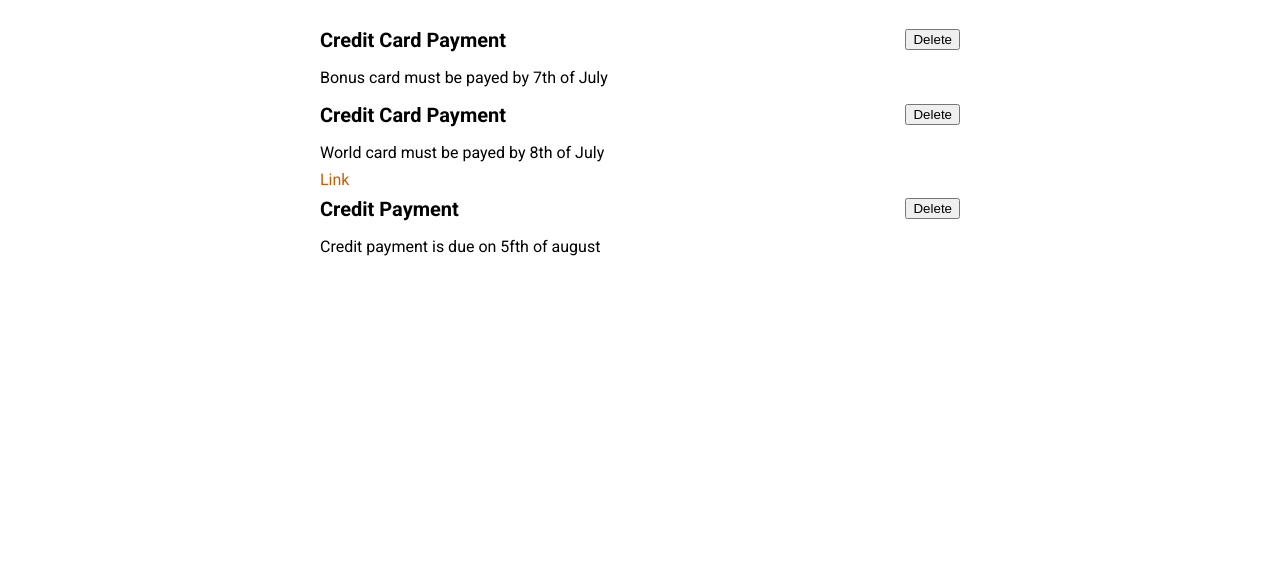
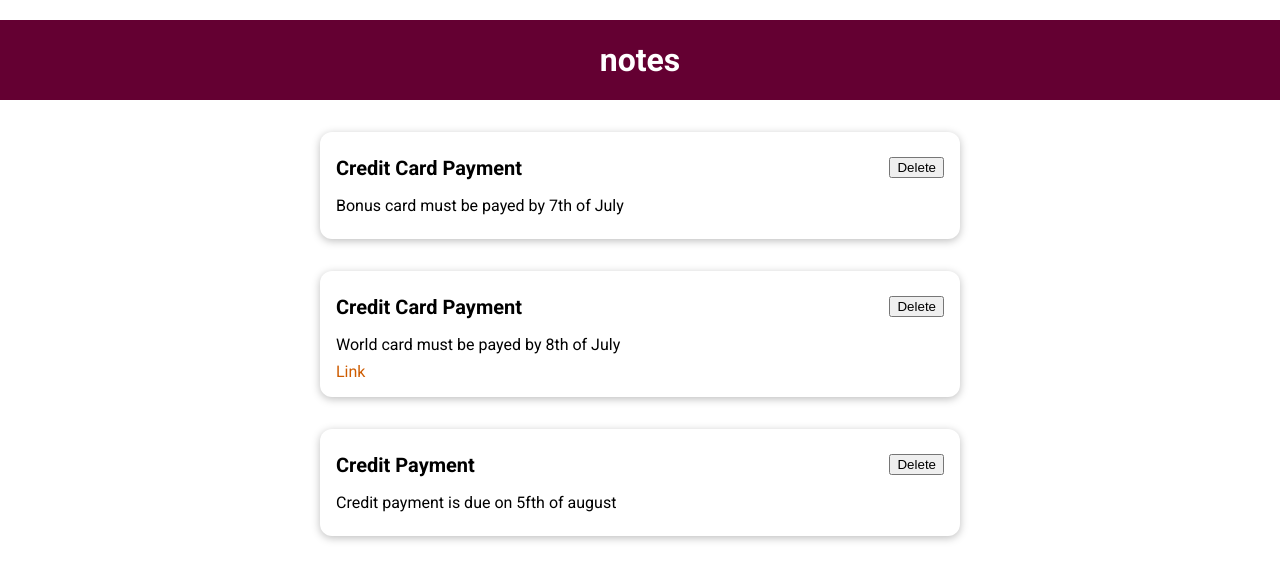
Before and after one commit to erkulm/prj-cmp-01-starting-setup, a Vue app: page / in a window 1280 px wide. Shown: the top 580 px of the page. Built offline with nearby package versions, Linux system fonts and the light colour scheme.

Commit message:
header & base card

```diff
--- a/src/App.vue
+++ b/src/App.vue
@@ -1,11 +1,13 @@
 <template>
     <h2 :value="appname"></h2>
+    <the-header :title="appname"></the-header>
     <ul>
         <Note v-for="note in dummyNotes" :key="note.id" :note="note"></Note>
     </ul>
 </template>
 <script>
 import Note from "./components/notes/Note.vue";
+import TheHeader from './components/layouts/TheHeader.vue'
 export default {
     data() {
         return {
@@ -30,7 +32,7 @@
             ]
         };
     },
-    components: { Note }
+    components: { Note , TheHeader}
 }
 </script>
 
--- /dev/null
+++ b/src/components/UI/BaseCard.vue
@@ -0,0 +1,15 @@
+<template>
+    <div>
+        <slot></slot>
+    </div>
+</template>
+
+<style scoped>
+div {
+  border-radius: 12px;
+  box-shadow: 0 2px 8px rgba(0, 0, 0, 0.26);
+  padding: 1rem;
+  margin: 2rem auto;
+  max-width: 40rem;
+}
+</style>
--- /dev/null
+++ b/src/components/layouts/TheHeader.vue
@@ -0,0 +1,26 @@
+<template>
+    <header>
+        <h1>{{title}}</h1>
+    </header>
+</template>
+<script>
+export default {
+    props: ['title']
+}
+</script>
+
+<style scoped>
+header {
+    width: 100%;
+    height: 5rem;
+    background-color: #640032;
+    display: flex;
+    justify-content: center;
+    align-items: center;
+}
+
+header h1 {
+    color: white;
+    margin: 0;
+}
+</style>
--- a/src/components/notes/Note.vue
+++ b/src/components/notes/Note.vue
@@ -1,21 +1,22 @@
 <template>
     <li>
-        <div>
+        <base-card>
             <header>
-                <h3>{{note.name}}</h3>
+                <h3>{{ note.name }}</h3>
                 <button>Delete</button>
             </header>
-        </div>
             <p>
-           {{note.description}}
+                {{ note.description }}
             </p>
             <nav v-if="note.link !== undefined">
                 <a :href="note.link">Link</a>
             </nav>
+        </base-card>
     </li>
 </template>
 
 <script>
+
 export default {
     props: {
         note: {
--- a/src/main.js
+++ b/src/main.js
@@ -1,7 +1,9 @@
 import { createApp } from 'vue';
-import App from './App.vue'
+import App from './App.vue';
+import BaseCard from './components/UI/BaseCard.vue';
 
-const app = createApp(App)
+const app = createApp(App);
+app.component('base-card', BaseCard);
 
 
 app.mount('#app');
```
Lines whose indentation alone changed are shown as unchanged.
